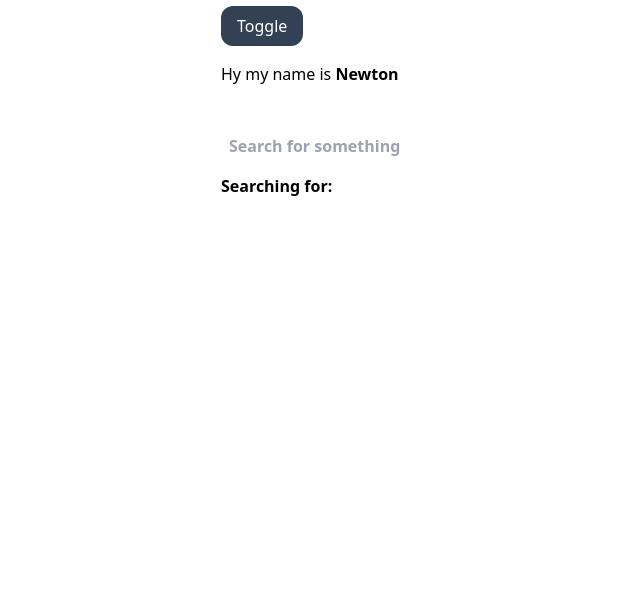
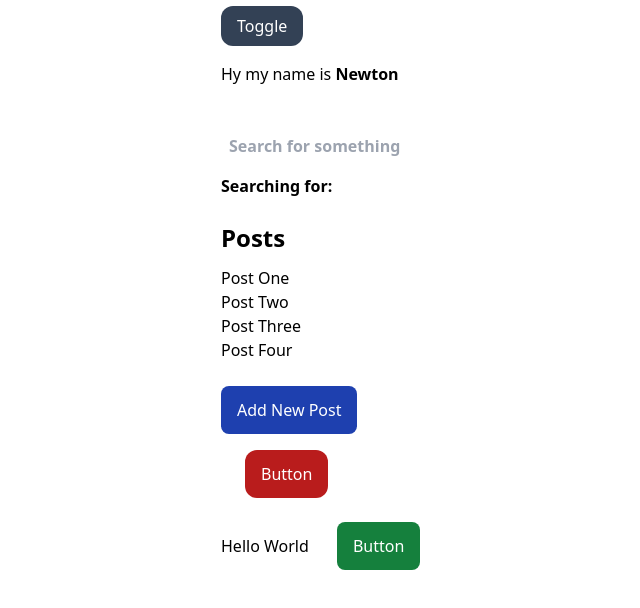
Before and after one commit to Soburr/Introduction-to-Alpine.JS, a plain HTML site: page index.html in a window 1280 px wide. Shown: the part 82-690 px from the top of the page, without its empty margins (227-867 px from the left). Drawn offline with nearby package versions, Linux system fonts and the light colour scheme.

Commit message:
Let's Go

```diff
--- a/index.html
+++ b/index.html
@@ -24,8 +24,15 @@
         <div x-data="{
             open: false,
             name: 'Newton',
-            search: ''
-            }">
+            search: '',
+            posts: [
+                 {title: 'Post One'},
+                 {title: 'Post Two'},
+                 {title: 'Post Three'},
+                 {title: 'Post Four'},
+            ]
+            }
+            ">
         <!-- x-on & x-bind -->
             <button x-on:click="open = !open"
             x-bind:class="open ? 'bg-blue-400' : 'bg-slate-700'"
@@ -50,12 +57,44 @@
                <div x-effect="console.log(open)"></div>
 
         <!-- x-model -->
-               <div>
+               <p>
                   <input x-model="search" class="font-bold p-2 w-full mb-2 mt-6" type="text" placeholder="Search for something">
                   <span class="font-bold">Searching for:</span>
                   <span x-text="search" class="font-bold"></span>
-               </div>
-        </div>
+               </p>
+
+        <!-- x-if -->
+              <template x-if="open">
+                  <div class="bg-gray-50 p-2 mt-8 font-bold">Template based on a condition</div>
+              </template>
+
+        <!-- x-for -->
+             <h3 class="text-2xl mt-6 mb-3 font-bold">Posts</h3>
+             <template x-for="post in posts">
+                  <div x-text="post.title"></div>
+             </template>
+             <button @click="posts.push({title: 'Next Post'})" x-if="open" class="bg-blue-800 text-white px-4 py-3 mt-6 rounded-lg">
+                Add New Post
+             </button>
+
+        <!-- x-ref -->
+             <!-- x-ref -> show hidden element -->
+             <div class="my-4">
+                <span x-ref="text"></span>
+                <button @click="$refs.text.innerText = 'Hello World'" class="bg-red-700 text-white mx-6 py-3 px-4 rounded-xl">
+                   Button
+                </button>
+             </div>
+
+        <!-- x-ref -->
+             <!-- x-ref -> hid element -->
+             <div class="my-6">
+                 <span x-ref="text">Hello World</span>
+                 <button @click="$refs.text.remove('')" class="bg-green-700 text-white mx-6 py-3 px-4 rounded-lg">
+                    Button
+                 </button>
+             </div>
+
 
 
 
```
